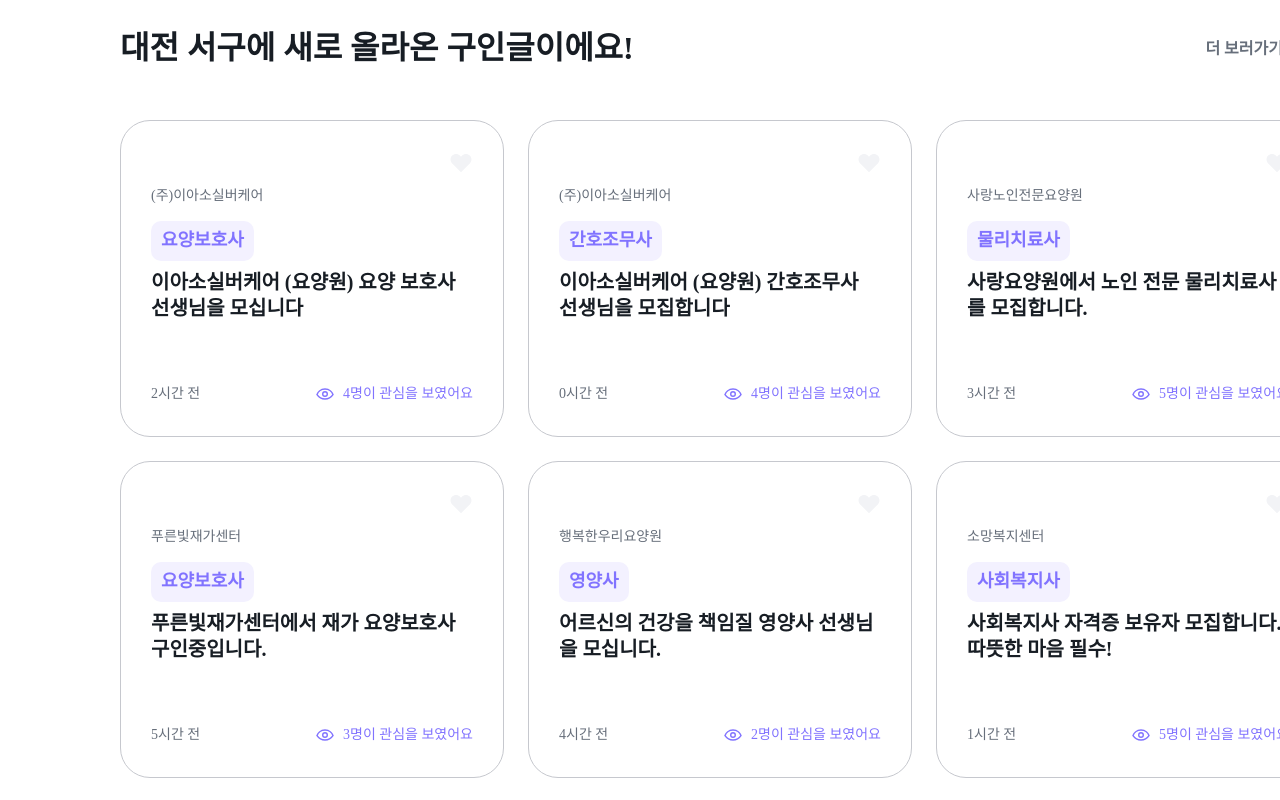
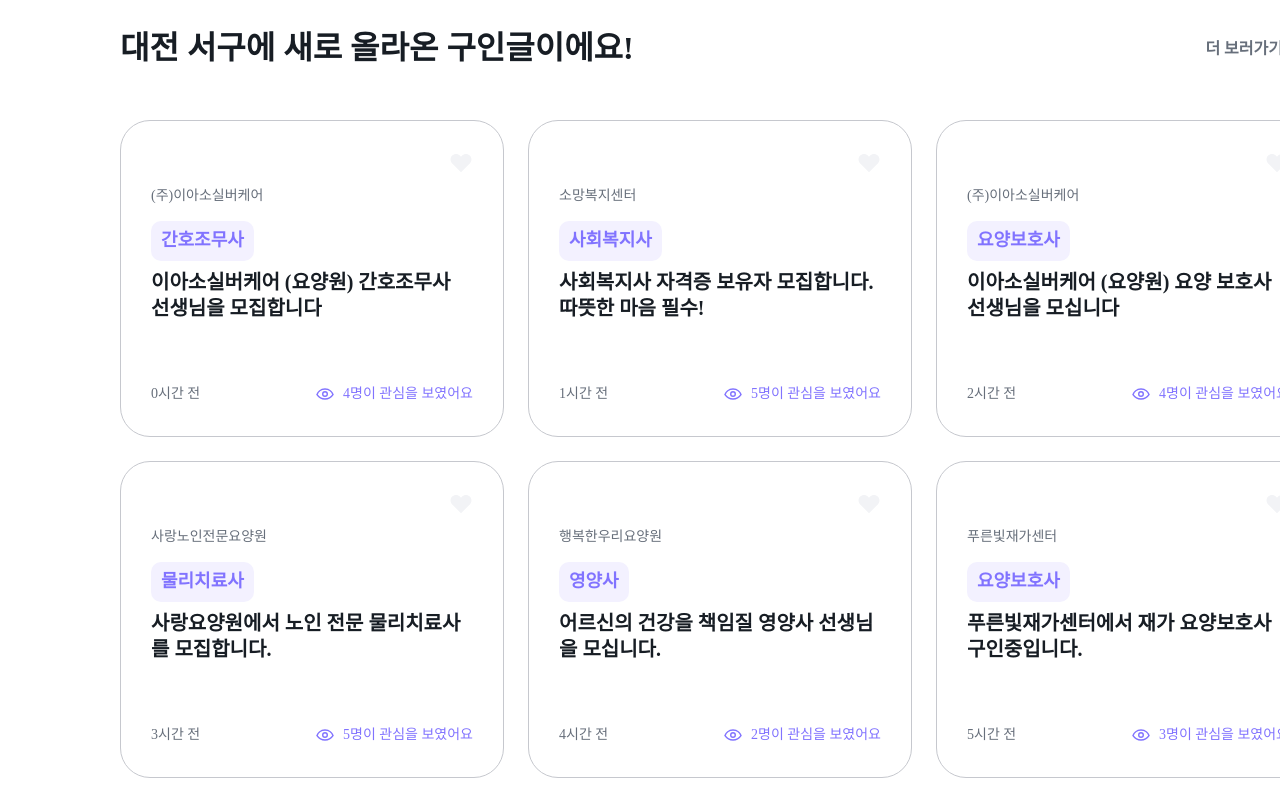
Before and after one commit to mooneran/mooneran, a React (Vite) app: page / in a window 1280 px wide. Shown: the part 1320-2120 px from the top of the page. Built offline with nearby package versions, Linux system fonts and the light colour scheme.

Commit message:
feat: [#34] 시간 순 정렬

```diff
--- a/src/pages/home/components/HomeRecruit.tsx
+++ b/src/pages/home/components/HomeRecruit.tsx
@@ -17,7 +17,9 @@ const HomeRecruit = () => {
       </div>
 
       <div className="grid grid-cols-3 gap-6">
-        {Recruit.map((item, index) => (
+        {[...Recruit]
+          .sort((a, b) => parseInt(a.time) - parseInt(b.time))
+          .map((item, index) => (
             <div
               key={index}
               className="flex h-auto w-[384px] flex-col items-start rounded-[30px] border-[1.2px] border-gray-300 p-[30px]"
@@ -25,7 +27,9 @@ const HomeRecruit = () => {
               <div className="flex w-full flex-col items-end">
                 <Like />
               </div>
-            <div className="mt-3 text-gray-500 font-B03-M">{item.company}</div>
+              <div className="mt-3 text-gray-500 font-B03-M">
+                {item.company}
+              </div>
               <div className="mt-4 flex h-10 items-center justify-center rounded-[10px] bg-purple-100 px-[10px] py-2 text-purple-500 font-B01-B">
                 {item.job}
               </div>
@@ -34,7 +38,9 @@ const HomeRecruit = () => {
               </div>
 
               <div className="mt-[61px] flex w-full items-center justify-between">
-              <div className="text-gray-500 font-B03-M">{item.time}시간 전</div>
+                <div className="text-gray-500 font-B03-M">
+                  {item.time}시간 전
+                </div>
                 <div className="flex flex-row items-center justify-center gap-[6px]">
                   <Eye />
                   <span className="text-purple-500 font-B03-M">
```
Lines whose indentation alone changed are shown as unchanged.
